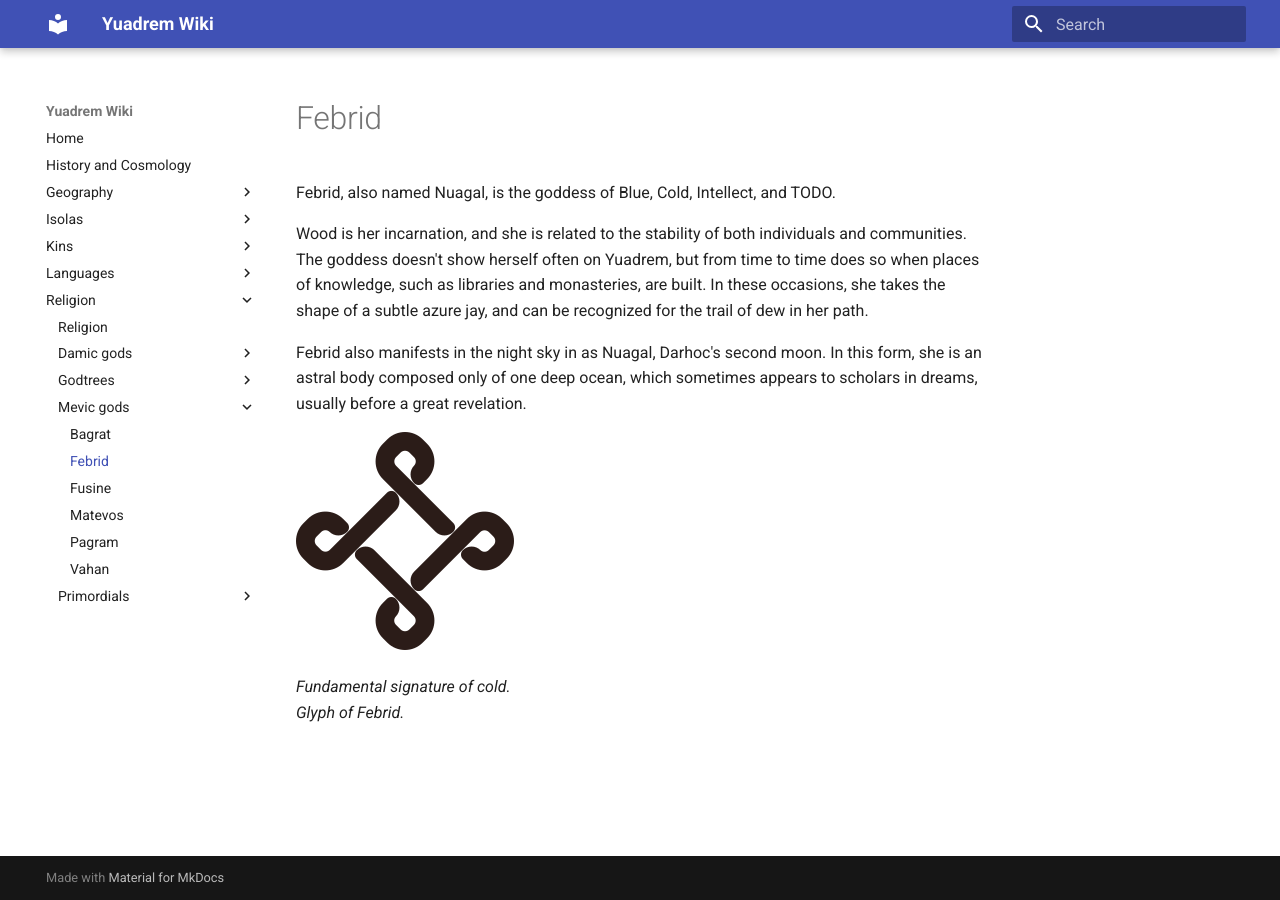
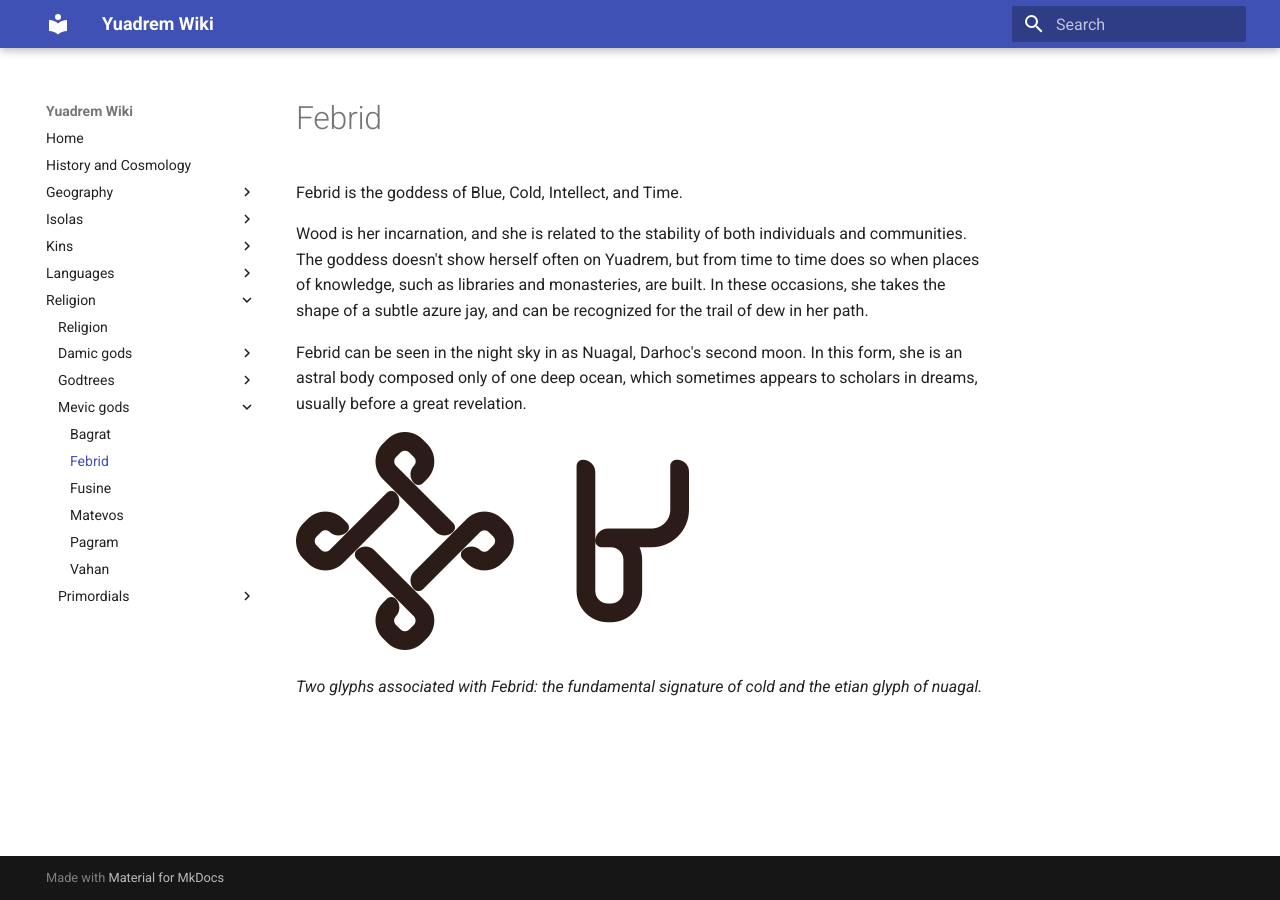
Before and after one commit to bleaktwig/yuadrem-wiki, an MkDocs documentation site: the page built from docs/religion/mevic_gods/febrid.md, in a window 1280 px wide. Built offline with MkDocs 1.6.1 and Material for MkDocs 9.7.7, drawn with Linux system fonts in a browser that asks for light colours.

Commit message:
Final test with these fancy glyphs

```diff
--- a/docs/religion/mevic_gods/febrid.md
+++ b/docs/religion/mevic_gods/febrid.md
@@ -1,11 +1,10 @@
 # Febrid
-Febrid, also named Nuagal, is the goddess of Blue, Cold, Intellect, and TODO.
+Febrid is the goddess of Blue, Cold, Intellect, and Time.
 
 Wood is her incarnation, and she is related to the stability of both individuals and communities. The goddess doesn't show herself often on Yuadrem, but from time to time does so when places of knowledge, such as libraries and monasteries, are built. In these occasions, she takes the shape of a subtle azure jay, and can be recognized for the trail of dew in her path.
 
-Febrid also manifests in the night sky in as Nuagal, Darhoc<!-- TODO. Link. -->'s second moon. In this form, she is an astral body composed only of one deep ocean, which sometimes appears to scholars in dreams, usually before a great revelation.
+Febrid can be seen in the night sky in as Nuagal, Darhoc<!-- TODO. Link. -->'s second moon. In this form, she is an astral body composed only of one deep ocean, which sometimes appears to scholars in dreams, usually before a great revelation.
 
-![Fundamental signature of cold](img/fundamental_signature.cold.png)
+![Glyphs of Febrid](img/febrid.png)
 
-_Fundamental signature of cold._<br>
-_Glyph of Febrid._
+_Two glyphs associated with Febrid: the fundamental signature of cold and the etian glyph of nuagal._
```
Also changed, not shown: docs/religion/mevic_gods/fusine.md (+10 -2 lines), docs/religion/mevic_gods/matevos.md (+2 -3 lines), docs/religion/mevic_gods/img/febrid.png (added), docs/religion/mevic_gods/img/fundamental_signature.cold.png (deleted), docs/religion/mevic_gods/img/fusine.png (added), docs/religion/mevic_gods/img/matevos.png (renamed from docs/religion/mevic_gods/img/fundamental_signature.lightness.png).
